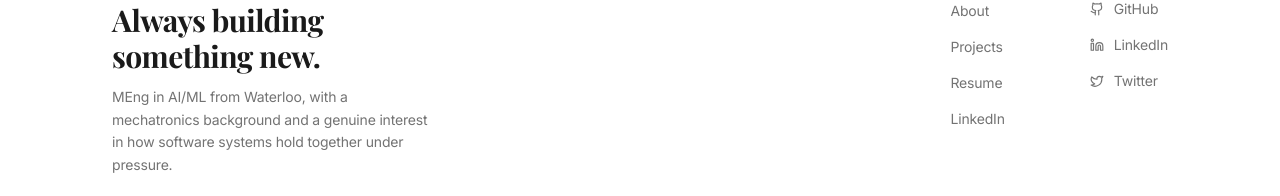
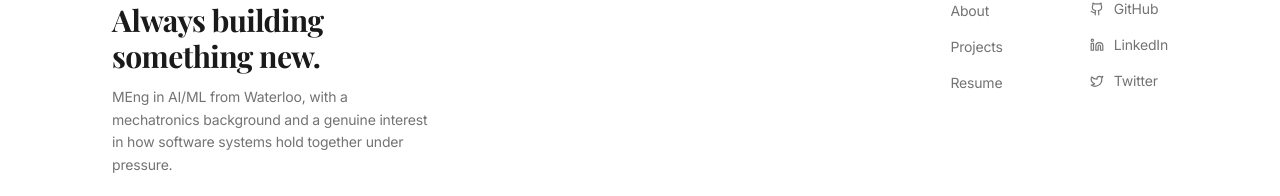
Before and after one commit to SushyamNagallapati/Sushyam-Portfolio-main, a React (Vite) app: page /resume in a window 1280 px wide. Shown: the part 1897-2093 px from the top of the page. Built offline with nearby package versions, Linux system fonts and the light colour scheme.

Commit message:
Refactor navLinks in Footer component for improved consistency and clarity

```diff
--- a/src/components/Footer.tsx
+++ b/src/components/Footer.tsx
@@ -2,10 +2,9 @@ import { Link } from "react-router-dom";
 import { Github, Linkedin, Twitter, ArrowUpRight } from "lucide-react";
 
 const navLinks = [
-  { label: "About",    href: "/",        internal: true  },
-  { label: "Projects", href: "/projects", internal: true  },
-  { label: "Resume",   href: "/resume",   internal: true  },
-  { label: "LinkedIn", href: "https://www.linkedin.com/in/sushyamnagallapati", internal: false },
+  { label: "About",    href: "/",         internal: true },
+  { label: "Projects", href: "/projects", internal: true },
+  { label: "Resume",   href: "/resume",   internal: true },
 ];
 
 const socialLinks = [
```
